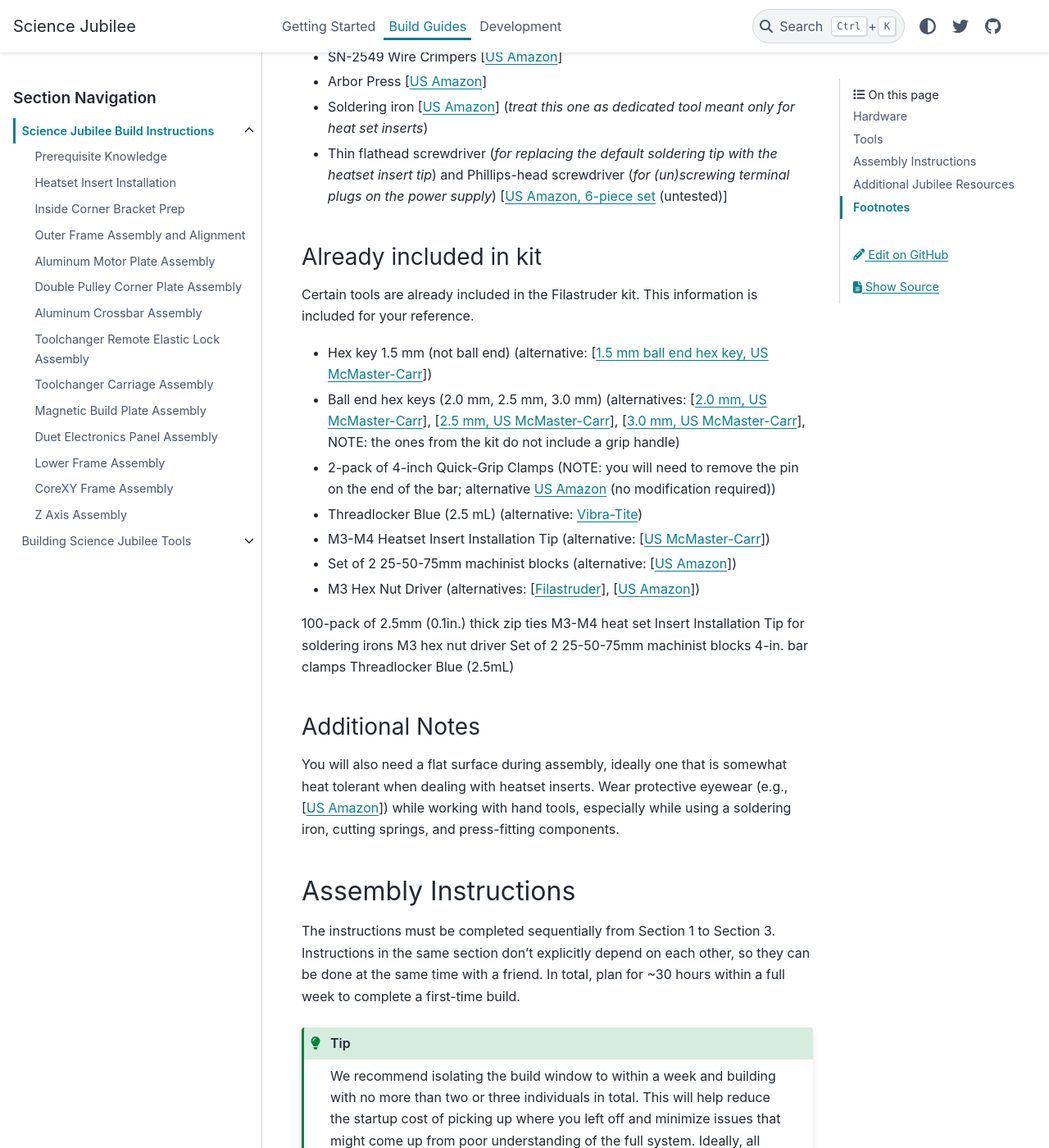
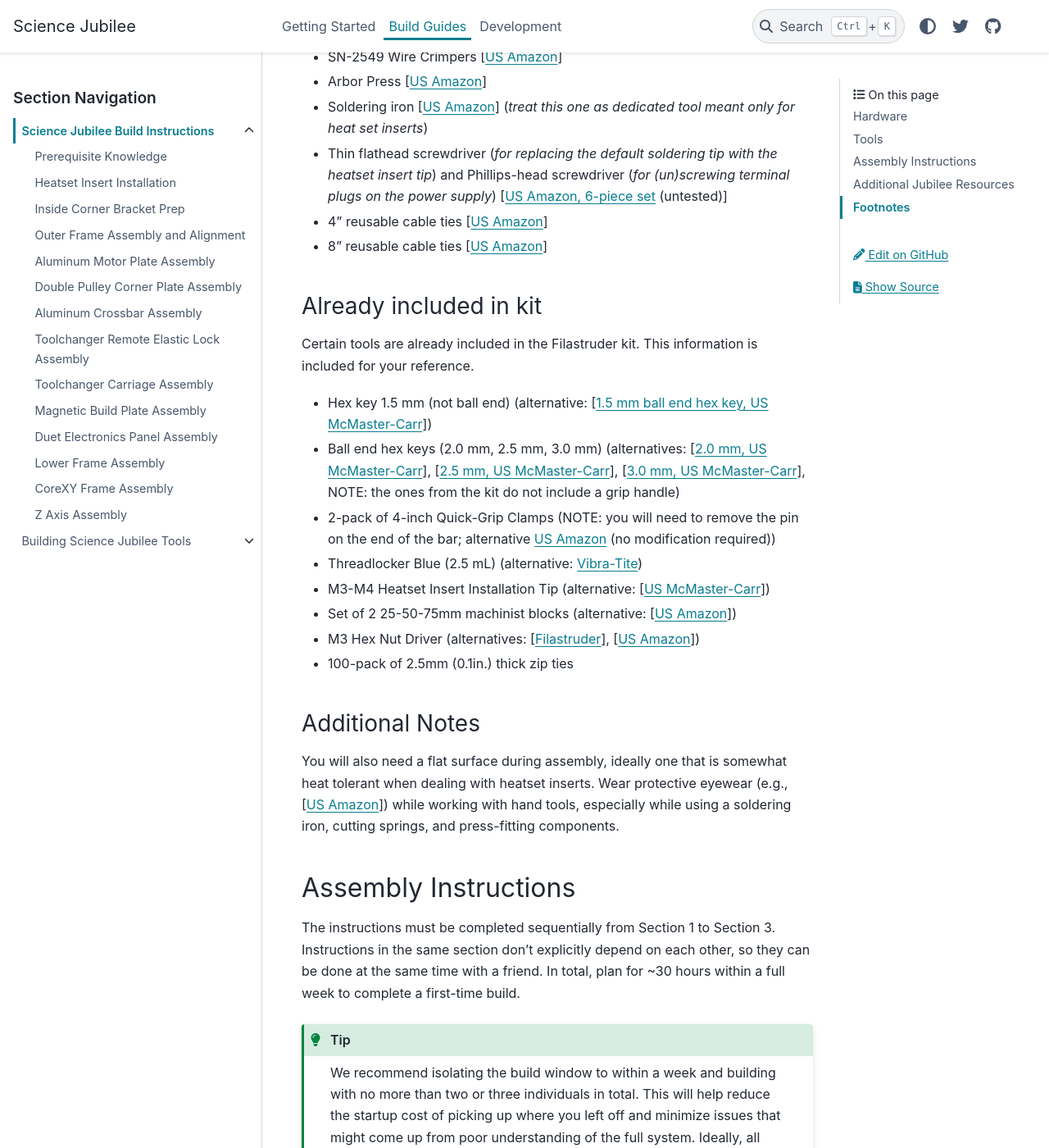
Before and after one commit to machineagency/science-jubilee, a Sphinx documentation site: the page built from docs/building/building_a_jubilee.md, in a window 1280 px wide and 1400 px high, scrolled down 1154 px. Shown: the whole window at 82% size. Built offline with Sphinx 7.4.7 and the PyData theme 0.15.4, drawn with Linux system fonts in a browser that asks for light colours.

Commit message:
mention tools that were already included

```diff
--- a/docs/building/building_a_jubilee.md
+++ b/docs/building/building_a_jubilee.md
@@ -38,6 +38,8 @@
 - Arbor Press [[US Amazon](https://www.amazon.com/Palmgren-AP05-0-5-Arbor-Press/dp/B01MQD4CNR)]
 - Soldering iron [[US Amazon](https://www.amazon.com/Weller-SP40NUS-40-Watt-Soldering-Iron/dp/B00B3SG6UQ?th=1)] (*treat this one as dedicated tool meant only for heat set inserts*)
 - Thin flathead screwdriver (*for replacing the default soldering tip with the heatset insert tip*) and Phillips-head screwdriver (*for (un)screwing terminal plugs on the power supply*) [[US Amazon, 6-piece set](https://www.amazon.com/Magnetic-Screwdriver-Professional-Screwdrivers-Improvement/dp/B08XY5C41N/) (untested)]
+- 4" reusable cable ties [[US Amazon](https://www.amazon.ca/Adjustable-Organizer-Multi-purpose-Management-Organizing/dp/B0CJ52WJZY/?th=1)]
+- 8" reusable cable ties [[US Amazon](https://www.amazon.ca/Adjustable-Organizer-Multi-purpose-Management-Organizing/dp/B0CJ4W5VN5/?th=1)]
 
 ### Already included in kit
 Certain tools are already included in the Filastruder kit. This information is included for your reference.
@@ -48,13 +50,7 @@
 - M3-M4 Heatset Insert Installation Tip (alternative: [[US McMaster-Carr](https://www.mcmaster.com/92160a115)])
 - Set of 2 25-50-75mm machinist blocks (alternative: [[US Amazon](https://www.amazon.com/BL-25-50-75-Pair-Precision-Steel-Blocks/dp/B002HIYZJU)])
 - M3 Hex Nut Driver (alternatives: [[Filastruder](https://www.filastruder.com/products/5-5mm-nut-driver?variant=17989593104455)], [[US Amazon](https://www.amazon.com/gp/product/B00G2DNXV2/ref=ppx_yo_dt_b_asin_title_o01_s00?ie=UTF8&psc=1)])
-
-100-pack of 2.5mm (0.1in.) thick zip ties
-M3-M4 heat set Insert Installation Tip for soldering irons
-M3 hex nut driver
-Set of 2 25-50-75mm machinist blocks
-4-in. bar clamps
-Threadlocker Blue (2.5mL)
+- 100-pack of 2.5mm (0.1in.) thick zip ties
 
 ### Additional Notes
 
```
